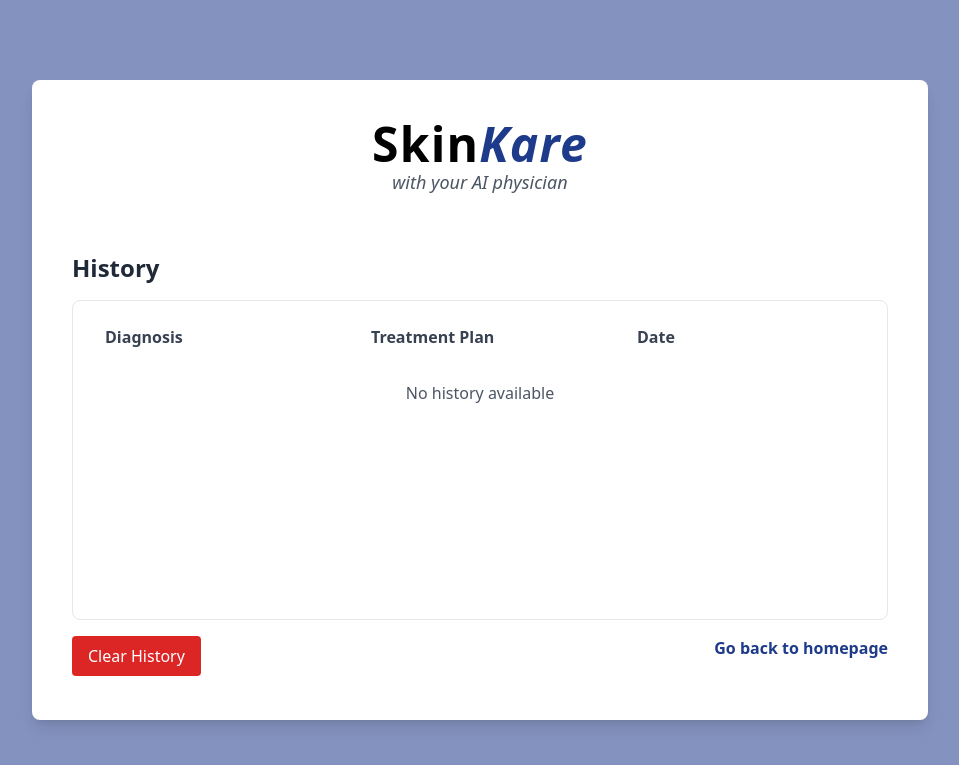
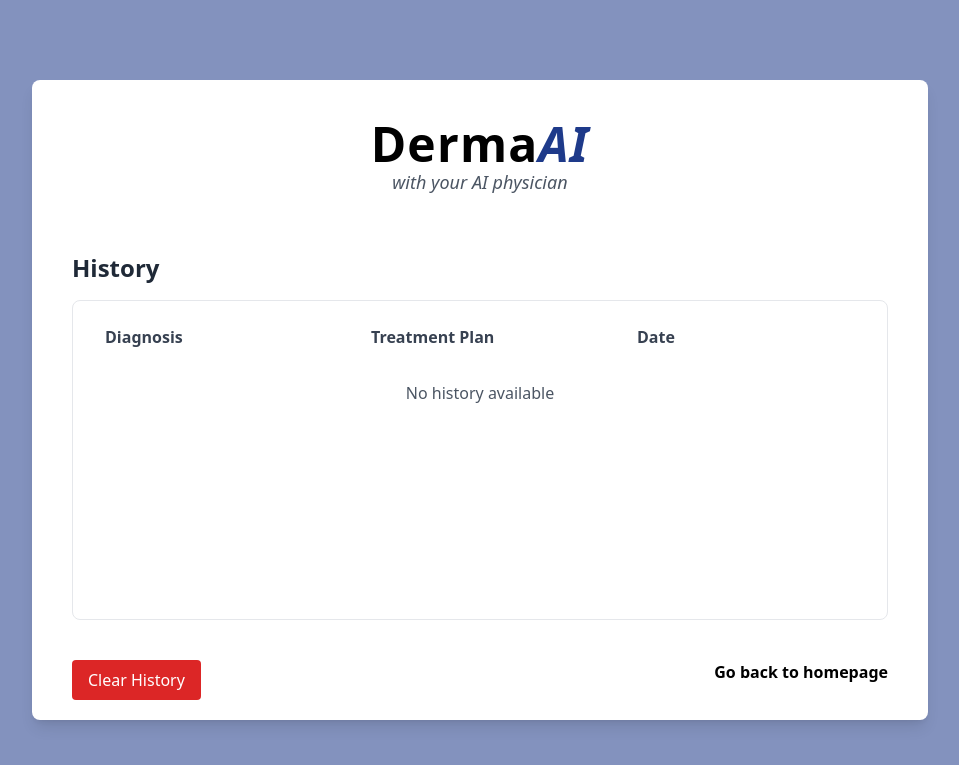
Before and after one commit to Weber-droid/skin_kare, a Flask app: page /history in a window 1280 px wide. Shown: the top 765 px of the page, without its empty margins (160-1119 px from the left). Run offline with Flask 3, Linux system fonts and the light colour scheme; data that the repository does not hold is empty; some libraries are stand-ins or nearby versions.

Commit message:
Bug fixes

```diff
--- a/templates/historyPage.html
+++ b/templates/historyPage.html
@@ -3,7 +3,7 @@
   <head>
     <meta charset="UTF-8" />
     <meta name="viewport" content="width=device-width, initial-scale=1.0" />
-    <title>SkinKare - History</title>
+    <title>DermaAI - History</title>
     <script src="https://cdn.tailwindcss.com"></script>
   </head>
   <body
@@ -17,7 +17,7 @@
       >
         <header class="mb-6 text-center">
           <h1 class="text-5xl font-bold md:text-5xl text-black tracking-wide">
-            Skin<span class="text-blue-900 italic">Kare</span>
+            Derma<span class="text-blue-900 italic">AI</span>
           </h1>
           <p class="text-lg italic text-gray-600">with your AI physician</p>
         </header>
@@ -67,7 +67,7 @@
           </div>
 
           <!-- Clear History Button & Go Back Link -->
-          <div class="flex justify-between mt-4">
+          <div class="flex justify-between mt-10">
             <form action="/clear_history" method="POST">
               <button
                 type="submit"
@@ -77,7 +77,7 @@
               </button>
             </form>
 
-            <a href="/" class="text-blue-900 font-semibold hover:underline"
+            <a href="/" class="text-white-900 font-semibold hover:underline"
               >Go back to homepage</a
             >
           </div>
--- a/templates/index.html
+++ b/templates/index.html
@@ -3,7 +3,7 @@
   <head>
     <meta charset="UTF-8" />
     <meta name="viewport" content="width=device-width, initial-scale=1.0" />
-    <title>Skin Condition Analyzer - SkinKare</title>
+    <title>Skin Condition Analyzer - DermaAI</title>
     <script src="https://cdn.tailwindcss.com"></script>
   </head>
   <body
@@ -37,7 +37,7 @@
         <!-- Header Section -->
         <header class="mb-2">
           <h1 class="text-4xl md:text-5xl font-bold text-black tracking-wide">
-            Skin<span class="text-blue-900 italic">Kare</span>
+            Derma<span class="text-blue-900 italic">AI</span>
           </h1>
           <p class="text-base md:text-lg italic text-gray-600 mb-10">
             with your AI physician
--- a/templates/login.html
+++ b/templates/login.html
@@ -19,7 +19,7 @@
         <!-- Header Section -->
         <header class="mb-5">
           <h1 class="text-4xl md:text-5xl font-bold text-black tracking-wide">
-            Skin<span class="text-blue-900 italic">Kare</span>
+            Derma<span class="text-blue-900 italic">AI</span>
           </h1>
           <p class="text-base md:text-lg italic text-gray-600 mb-8">
             Welcome back! Please login.
--- a/templates/results.html
+++ b/templates/results.html
@@ -3,7 +3,7 @@
   <head>
     <meta charset="UTF-8" />
     <meta name="viewport" content="width=device-width, initial-scale=1.0" />
-    <title>SkinKare - Results</title>
+    <title>DermaAI - Results</title>
     <script src="https://cdn.tailwindcss.com"></script>
   </head>
   <body class="bg-gray-100 h-screen flex items-center justify-center">
@@ -43,7 +43,7 @@
             <!-- Header Section -->
             <header class="mb-4 md:mb-6 text-center">
                 <h1 class="text-3xl md:text-5xl font-bold text-black tracking-wide">
-                    Skin<span class="text-blue-900 italic">Kare</span>
+                    Derma<span class="text-blue-900 italic">AI</span>
                 </h1>
                 <p class="text-sm md:text-lg italic text-gray-600">with your AI physician</p>
             </header>
--- a/templates/signup.html
+++ b/templates/signup.html
@@ -3,7 +3,7 @@
   <head>
     <meta charset="UTF-8" />
     <meta name="viewport" content="width=device-width, initial-scale=1.0" />
-    <title>Sign Up - SkinKare</title>
+    <title>Sign Up - DermaAI</title>
     <script src="https://cdn.tailwindcss.com"></script>
   </head>
   <body
@@ -19,7 +19,7 @@
         <!-- Header Section -->
         <header class="mb-6">
           <h1 class="text-4xl md:text-5xl font-bold text-black tracking-wide">
-            Skin<span class="text-blue-900 italic">Kare</span>
+            Derma<span class="text-blue-900 italic">AI</span>
           </h1>
           <p class="text-base md:text-lg italic text-gray-600 mb-4">
             Create an Account
```
Also changed, not shown: skin_kare.db.
